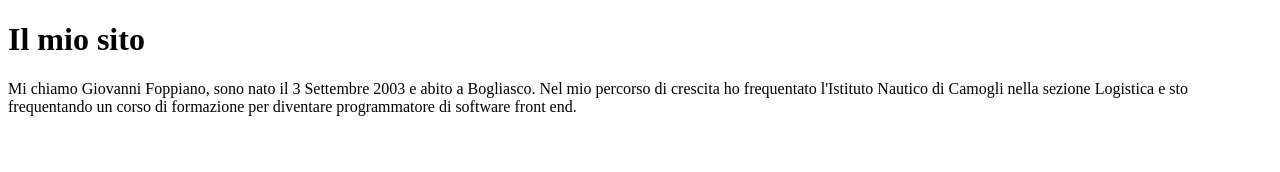
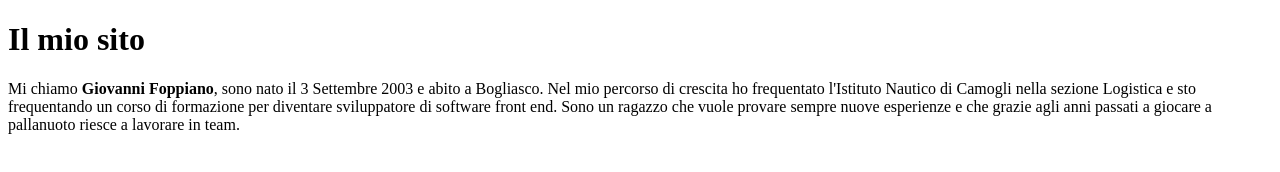
Before and after one commit to JusTFoppy/bio-website, a plain HTML site: page index.html in a window 1280 px wide. Drawn offline with Linux system fonts and the light colour scheme.

Commit message:
Update index.html

```diff
--- a/index.html
+++ b/index.html
@@ -12,10 +12,9 @@
         <h1>Il mio sito</h1>
     </header>
     <main>
-        <p>
-            Mi chiamo Giovanni Foppiano, sono nato il 3 Settembre 2003 e abito a Bogliasco.
-            Nel mio percorso di crescita ho frequentato l'Istituto Nautico di Camogli nella sezione Logistica e sto frequentando un corso di formazione per diventare programmatore di software front end.
-
+        <p>Mi chiamo <strong>Giovanni Foppiano</strong>, sono nato il 3 Settembre 2003 e abito a Bogliasco.
+            Nel mio percorso di crescita ho frequentato l'Istituto Nautico di Camogli nella sezione Logistica e sto frequentando un corso di formazione per diventare sviluppatore di software front end.
+            Sono un ragazzo che vuole provare sempre nuove esperienze e che grazie agli anni passati a giocare a pallanuoto riesce a lavorare in team.
         </p>
     </main>
 
```
